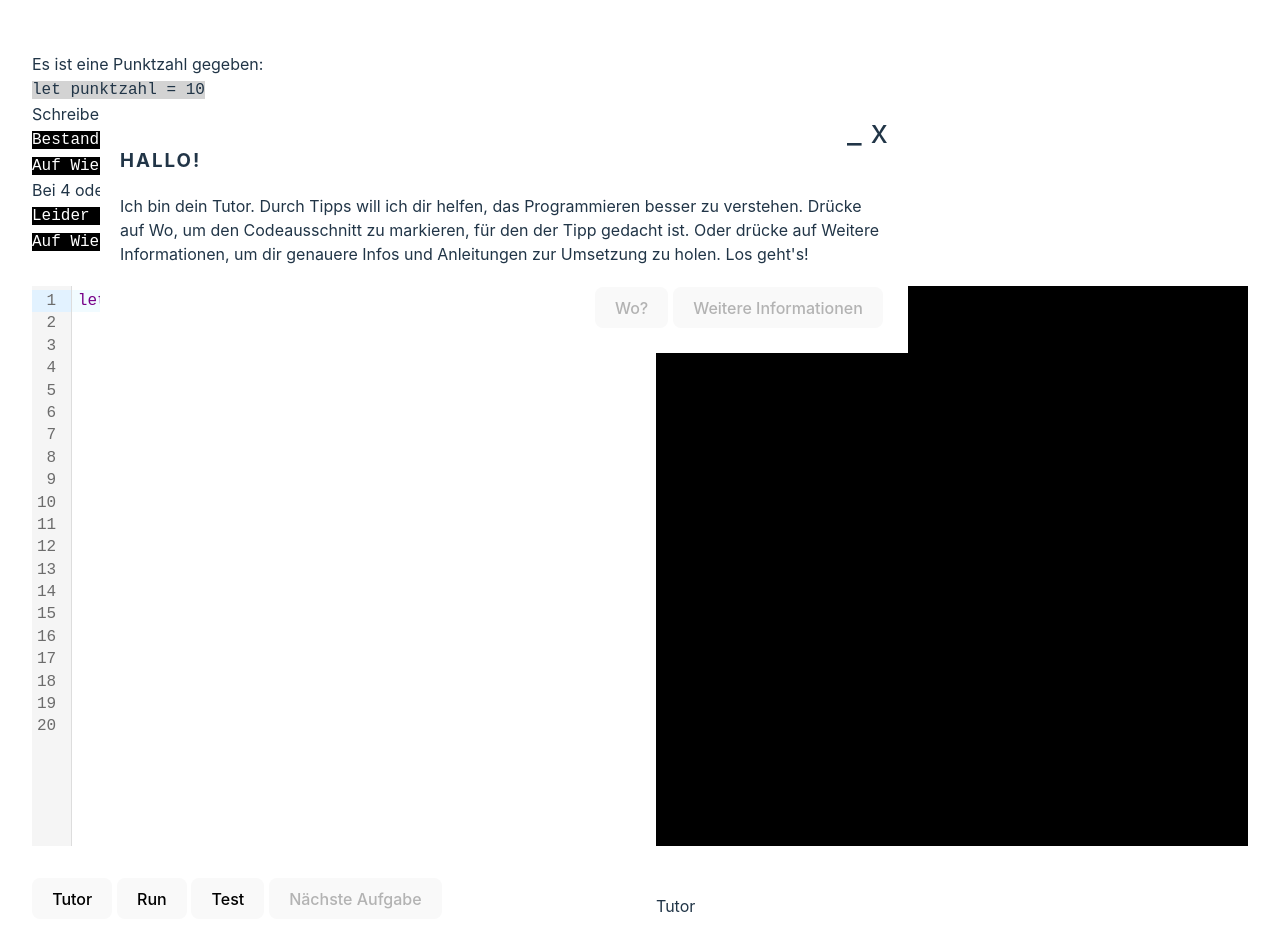
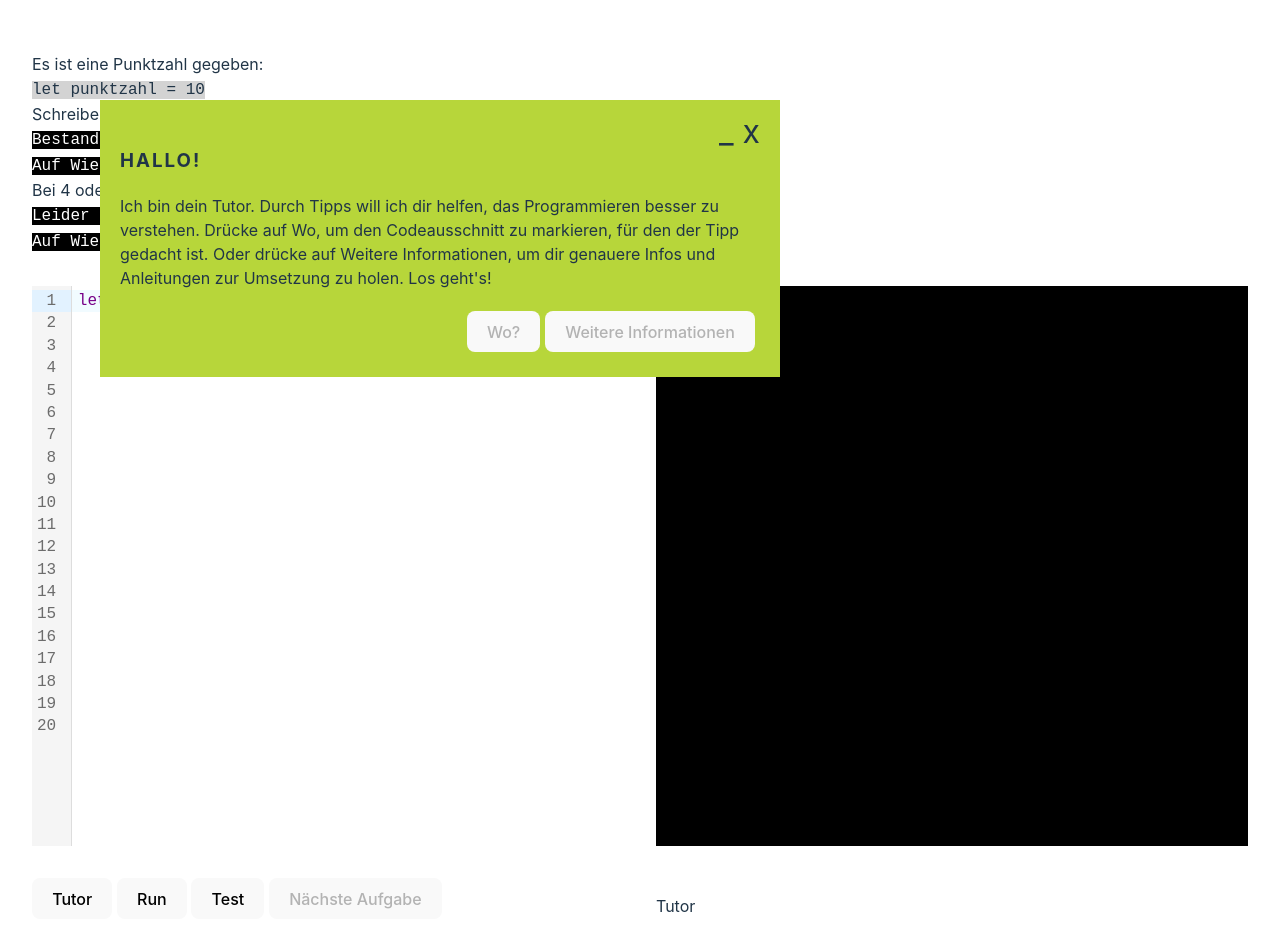
Before and after one commit to leje512/learn-to-code, a Svelte app in the folder codingtutorial/: page / in a window 1280 px wide. Shown: the top 950 px of the page. Built offline with nearby package versions, Linux system fonts and the light colour scheme.

Commit message:
style: adjust modal styling

```diff
--- a/codingtutorial/src/components/DraggableModal.svelte
+++ b/codingtutorial/src/components/DraggableModal.svelte
@@ -1,7 +1,7 @@
 <script>
   import { createEventDispatcher } from "svelte"
 
-  export let backgroundColor
+  export let backgroundColor = "white"
   export let backgroundUsable = true
 
   const dispatch = createEventDispatcher()
@@ -44,7 +44,7 @@
     <div
       on:mousedown={onMouseDown}
       style="left: {left}px; top: {top}px; background-color: {backgroundColor};"
-      class="modal"
+      class="modal {minimized ? 'minimized' : ''}"
     >
       <div class="taskbar">
         {#if !minimized}
@@ -98,14 +98,18 @@
 
   .modal {
     position: absolute;
-    width: 60vw;
-    max-width: 800px;
+    margin: auto;
+    width: 50vw;
     max-height: 80vh;
     display: flex;
     flex-direction: column;
     padding: 20px;
-    overflow-y: scroll;
+    overflow-y: auto;
     cursor: move;
+  }
+
+  .minimized {
+    max-height: 20vh;
   }
 
   .taskbar {
--- a/codingtutorial/src/components/Sandbox.svelte
+++ b/codingtutorial/src/components/Sandbox.svelte
@@ -72,7 +72,6 @@
   }
 
   function getBackgroundColor(severity) {
-    console.log("severitx", severity)
     switch (severity) {
       case "error":
         return "#f23d3d"
@@ -102,7 +101,7 @@
     <p>Tutor</p>
     {#if code && code.trim() === initialcode.trim()}
       <DraggableModal
-        backgroundColor={getBackgroundColor()}
+        backgroundColor={getBackgroundColor("praise")}
         on:close={() => (showTutor = false)}
       >
         <span slot="title">Hallo!</span>
```
